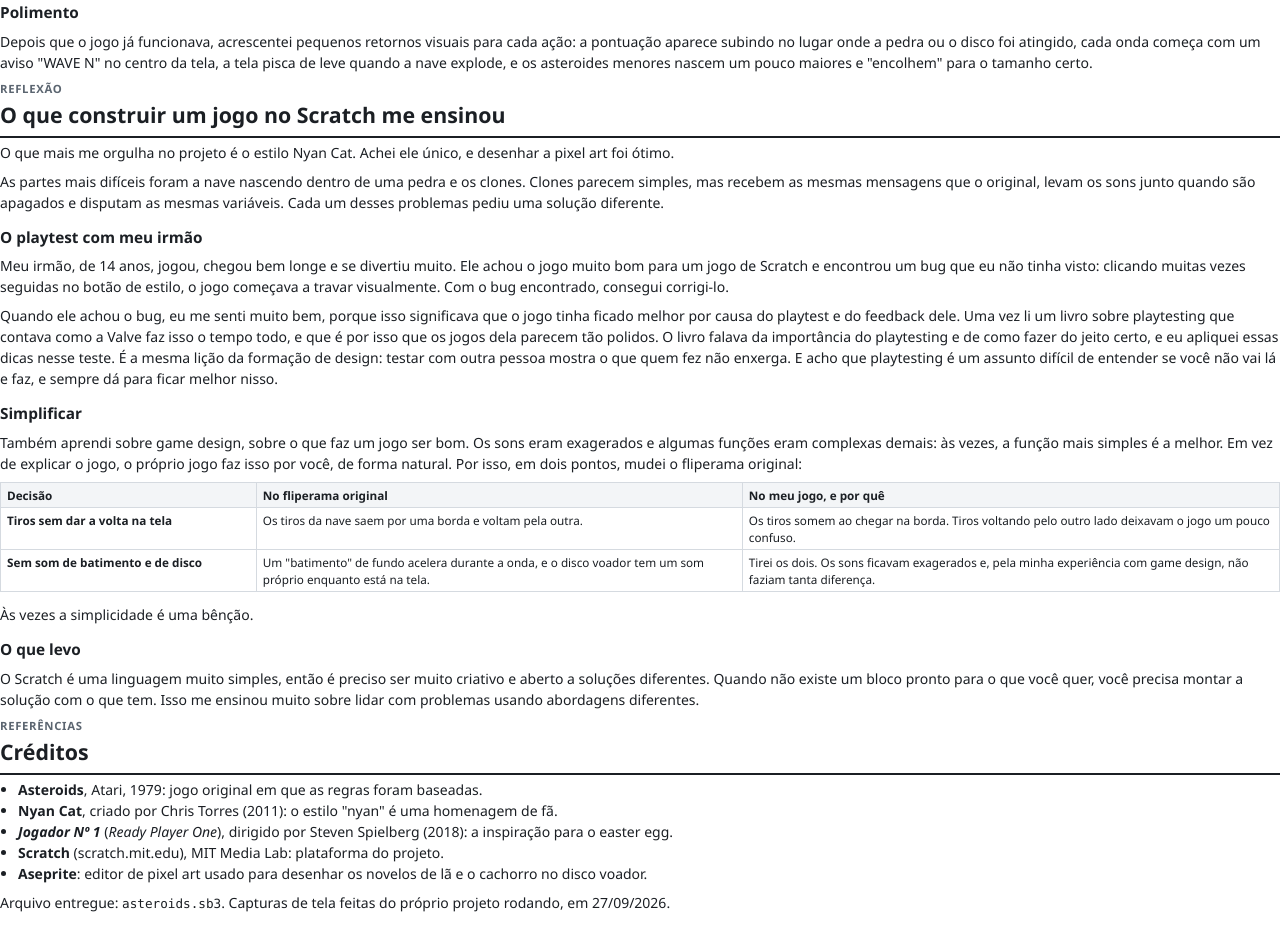
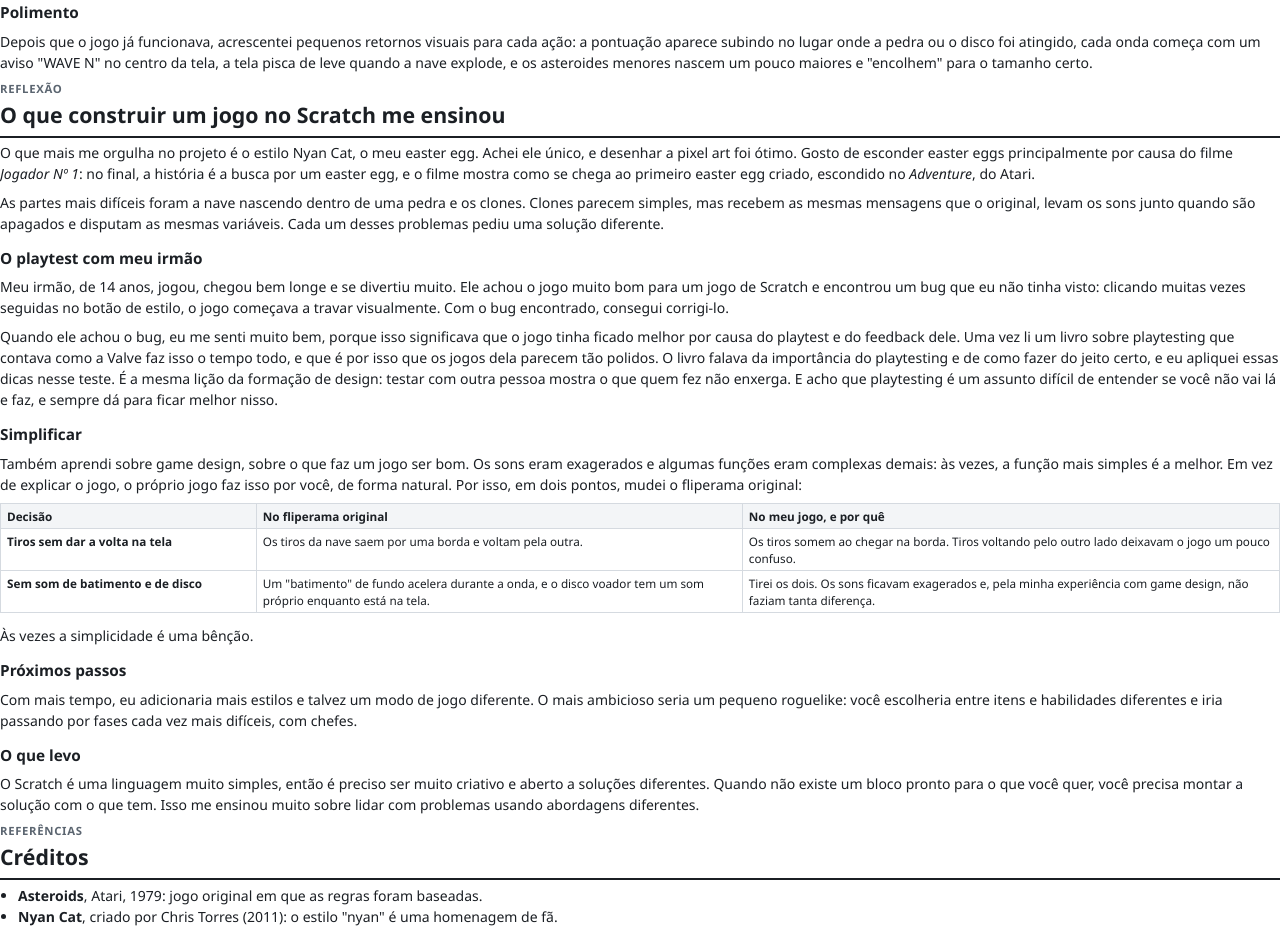
Before and after one commit to DanielGodriNeto/Asteroids-Scratch, a website: page reflexao/reflexao.html in a window 1280 px wide. Shown: the part 3030-3961 px from the top of the page. Drawn offline with Linux system fonts and the light colour scheme.

Commit message:
docs(reflexao): add next steps and the Ready Player One easter egg context

```diff
--- a/reflexao/reflexao.html
+++ b/reflexao/reflexao.html
@@ -104,7 +104,7 @@
     <li><b>Recorde:</b> o jogo guarda a maior pontuação e pede suas iniciais, como nos fliperamas.</li>
   </ul>
 
-  <div class="callout"><b>O easter egg:</b> em Configurações, o estilo troca de "classic" para "nyan". A nave vira o Nyan Cat, os asteroides viram novelos de lã e o disco voador vira um cachorro num disco. Todos os sons também mudam. Desenhei os novelos e o cachorro no Aseprite. Gosto de esconder easter eggs nos meus projetos principalmente por causa do filme <i>Jogador Nº 1</i>.</div>
+  <div class="callout"><b>O easter egg:</b> em Configurações, o estilo troca de "classic" para "nyan". A nave vira o Nyan Cat, os asteroides viram novelos de lã e o disco voador vira um cachorro num disco. Todos os sons também mudam. Desenhei os novelos e o cachorro no Aseprite.</div>
 </section>
 
 <section>
@@ -157,7 +157,7 @@
 <section>
   <p class="eyebrow">Reflexão</p>
   <h1>O que construir um jogo no Scratch me ensinou</h1>
-  <p>O que mais me orgulha no projeto é o estilo Nyan Cat. Achei ele único, e desenhar a pixel art foi ótimo.</p>
+  <p>O que mais me orgulha no projeto é o estilo Nyan Cat, o meu easter egg. Achei ele único, e desenhar a pixel art foi ótimo. Gosto de esconder easter eggs principalmente por causa do filme <i>Jogador Nº 1</i>: no final, a história é a busca por um easter egg, e o filme mostra como se chega ao primeiro easter egg criado, escondido no <i>Adventure</i>, do Atari.</p>
   <p>As partes mais difíceis foram a nave nascendo dentro de uma pedra e os clones. Clones parecem simples, mas recebem as mesmas mensagens que o original, levam os sons junto quando são apagados e disputam as mesmas variáveis. Cada um desses problemas pediu uma solução diferente.</p>
 
   <h2>O playtest com meu irmão</h2>
@@ -174,6 +174,9 @@
   </table>
 
   <p>Às vezes a simplicidade é uma bênção.</p>
+
+  <h2>Próximos passos</h2>
+  <p>Com mais tempo, eu adicionaria mais estilos e talvez um modo de jogo diferente. O mais ambicioso seria um pequeno roguelike: você escolheria entre itens e habilidades diferentes e iria passando por fases cada vez mais difíceis, com chefes.</p>
 
   <h2>O que levo</h2>
   <p>O Scratch é uma linguagem muito simples, então é preciso ser muito criativo e aberto a soluções diferentes. Quando não existe um bloco pronto para o que você quer, você precisa montar a solução com o que tem. Isso me ensinou muito sobre lidar com problemas usando abordagens diferentes.</p>
```
Also changed, not shown: 1 other file.
